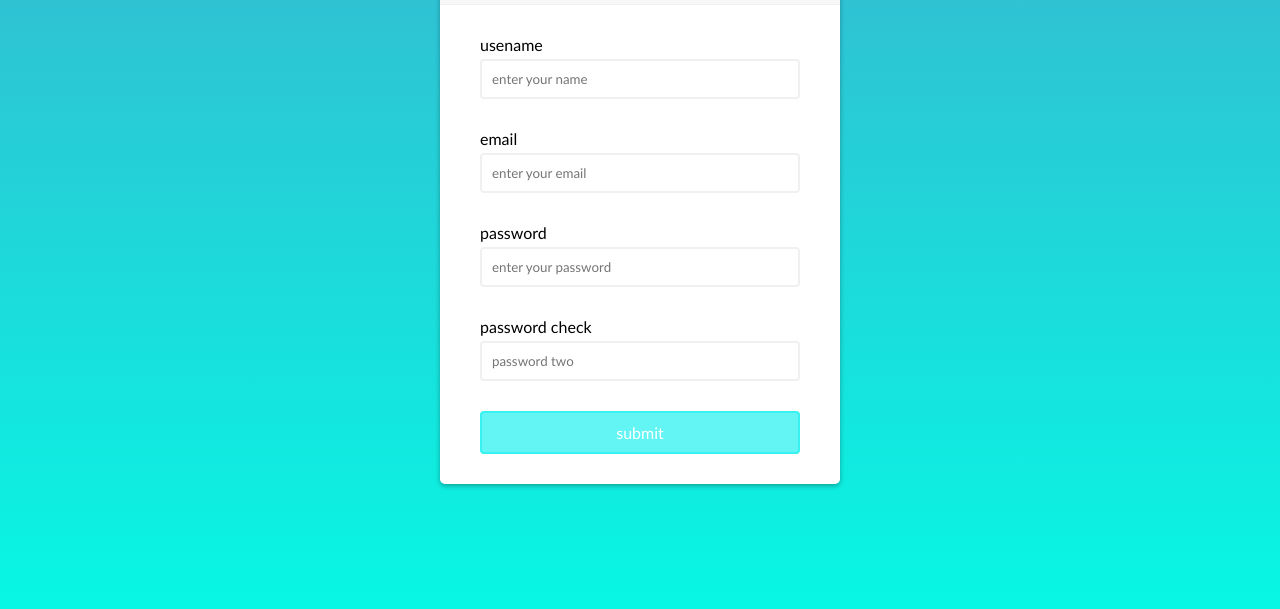
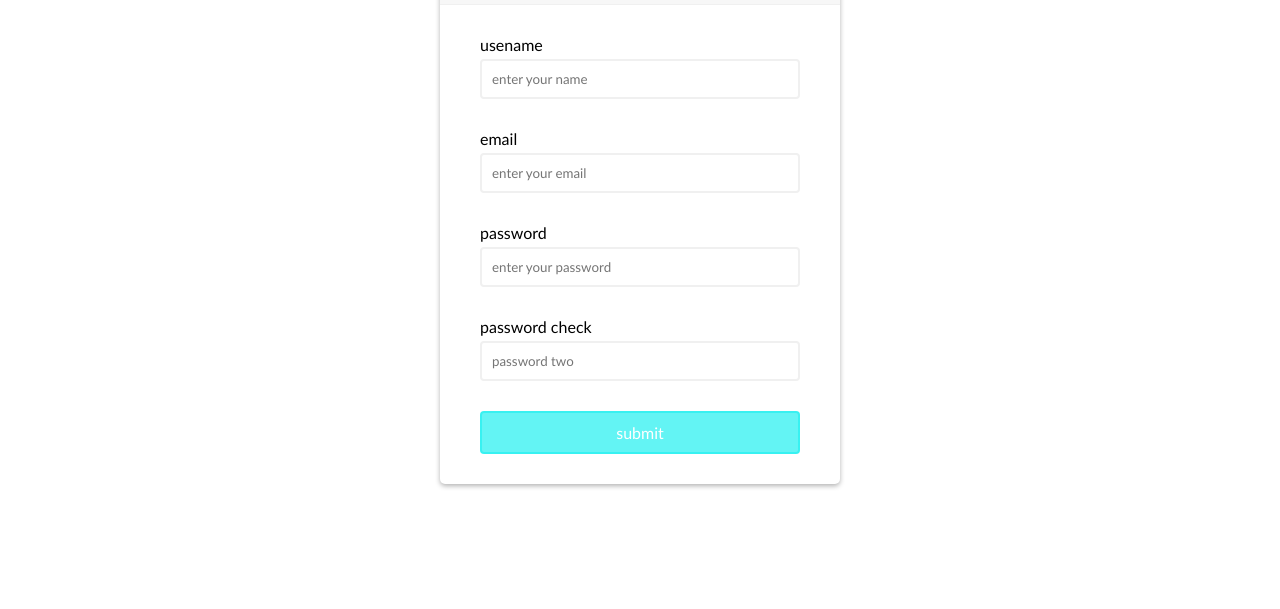
Before and after one commit to diyaKhasawneh/client-side-using-js, a plain HTML site: page index.html in a window 1280 px wide. Shown: the part 191-800 px from the top of the page. Drawn offline with Linux system fonts and the light colour scheme.

Commit message:
Update style.css

```diff
--- a/style.css
+++ b/style.css
@@ -2,7 +2,7 @@
     box-sizing: border-box;
 }
 body{
-    background-image: linear-gradient(to top, #07f7e3 0%, #0fa0c4d0 100%);
+    background-image: red;
     display: flex;
     align-items: center;
     justify-content: center;
```
